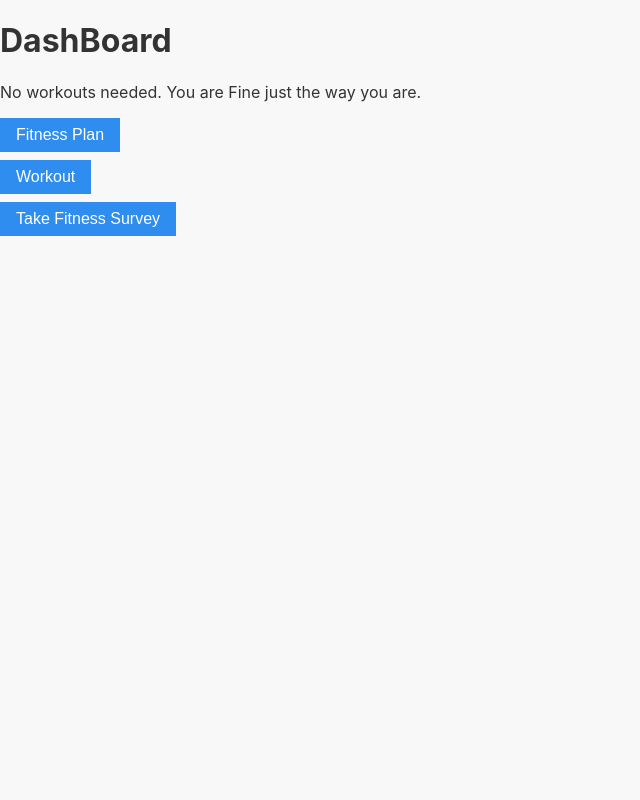
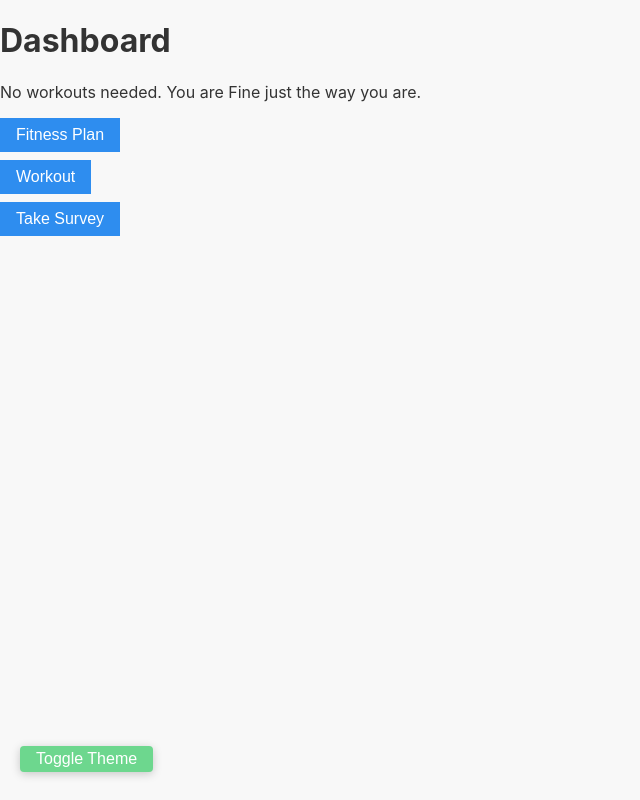
Before and after one commit to kevinliu249/CPFT, a React (Create React App) app in the folder frontend/: page /dashboard in a window 1280 px wide. Shown: the whole page, without its empty margins (0-640 px from the left). Built offline with nearby package versions, Linux system fonts and the light colour scheme.

Commit message:
Corrected survey

```diff
--- /dev/null
+++ b/frontend/src/context/GlobalStateContext.js
@@ -0,0 +1,21 @@
+import React, { createContext, useState } from "react";
+
+// Create the context
+export const GlobalStateContext = createContext();
+
+export const GlobalStateProvider = ({ children }) => {
+  const [theme, setTheme] = useState("light"); // State for theme management
+  const [user, setUser] = useState(null); // Placeholder for user profile data
+
+  // Toggle theme function
+  const toggleTheme = () => {
+    setTheme(theme === "light" ? "dark" : "light");
+    document.documentElement.setAttribute("data-theme", theme === "light" ? "dark" : "light");
+  };
+
+  return (
+    <GlobalStateContext.Provider value={{ theme, toggleTheme, user, setUser }}>
+      {children}
+    </GlobalStateContext.Provider>
+  );
+};
--- a/frontend/src/index.js
+++ b/frontend/src/index.js
@@ -2,13 +2,18 @@ import React from 'react';
 import ReactDOM from 'react-dom/client';
 import App from './App';
 import reportWebVitals from './reportWebVitals';
+import { GlobalStateProvider } from './context/GlobalStateContext';
 
 const root = ReactDOM.createRoot(document.getElementById('root'));
 root.render(
   <React.StrictMode>
-    <App />
+    <GlobalStateProvider>
+      <App />
+    </GlobalStateProvider>
   </React.StrictMode>
 );
+
+reportWebVitals();
 
 // If you want to start measuring performance in your app, pass a function
 // to log results (for example: reportWebVitals(console.log))
--- a/frontend/src/pages/dashboard.js
+++ b/frontend/src/pages/dashboard.js
@@ -1,26 +1,21 @@
-import React from "react";
+import React, { useContext } from "react";
 import { useNavigate } from "react-router-dom";
+import { GlobalStateContext } from "../context/GlobalStateContext";
 import '../styles/App.css';
 import '../styles/Dashboard.css';
 
 const Dashboard = () => {
   const navigate = useNavigate();
-
-    const fitnessPlan = () => {
-        navigate("/fitnessPlan");
-    };
-
-    const workout = () => {
-        navigate("/workout");
-    };
+  const { theme, toggleTheme } = useContext(GlobalStateContext);
 
   return (
-      <div className="Dashboard">
-        <h1>DashBoard</h1>
+    <div className={`Dashboard ${theme}`}>
+      <h1>Dashboard</h1>
       <p>No workouts needed. You are Fine just the way you are.</p>
-        <button onClick={fitnessPlan}>Fitness Plan</button>
-        <button onClick={workout}>Workout</button>
-        <button onClick={() => navigate("/survey")}>Take Fitness Survey</button>
+      <button onClick={() => navigate("/fitnessPlan")}>Fitness Plan</button>
+      <button onClick={() => navigate("/workout")}>Workout</button>
+      <button onClick={() => navigate("/survey")}>Take Survey</button>
+      <button className="theme-toggle-btn" onClick={toggleTheme}>Toggle Theme</button>
     </div>
   );
 };
--- a/frontend/src/styles/App.css
+++ b/frontend/src/styles/App.css
@@ -1,7 +1,7 @@
 /* Global Styles used on all pages */
 
 :root {
-  /* Colors */
+  /* Light Theme (Default) */
   --color-primary: #2E8DEF;
   --color-secondary: #6DD78E;
   --color-accent: #FFB300;
@@ -27,6 +27,16 @@
   --spacing-xl: 32px;
 }
 
+/* Dark Theme */
+[data-theme="dark"] {
+  --color-primary: #1E3A8A;
+  --color-secondary: #34D399;
+  --color-accent: #FACC15;
+  --color-background: #1F2937;
+  --color-text: #F9FAFB;
+  --color-error: #E74C3C;
+}
+
 html, body {
   margin: 0;
   padding: 0;
--- a/frontend/src/styles/Dashboard.css
+++ b/frontend/src/styles/Dashboard.css
@@ -0,0 +1,18 @@
+.theme-toggle-btn {
+    position: fixed;
+    bottom: 20px;
+    left: 20px;
+    padding: var(--spacing-xs) var(--spacing-m);
+    font-size: var(--font-size-body);
+    background-color: var(--color-secondary);
+    color: #fff;
+    border: none;
+    border-radius: 4px;
+    cursor: pointer;
+    box-shadow: 0 2px 10px rgba(0, 0, 0, 0.2);
+    transition: all 0.3s ease;
+}
+
+.theme-toggle-btn:hover {
+    background-color: var(--color-primary);
+}
```
Lines whose indentation alone changed are shown as unchanged.
